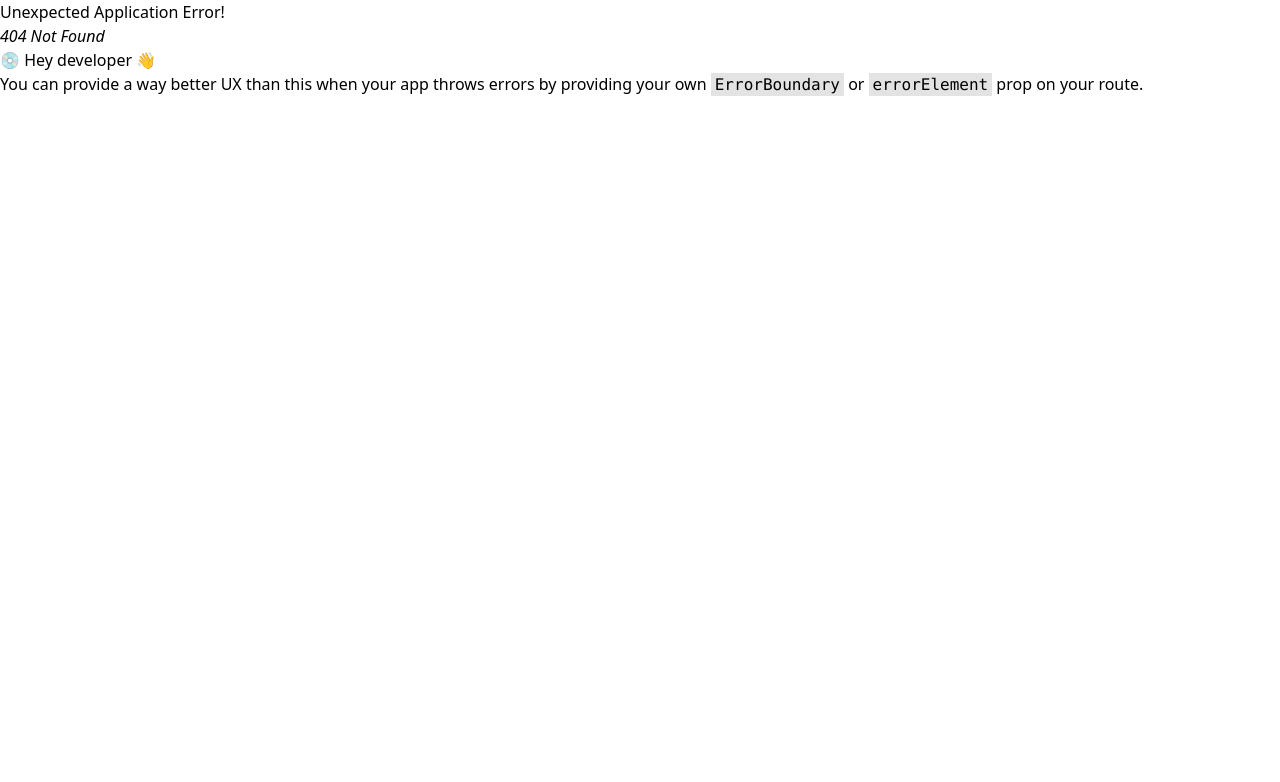
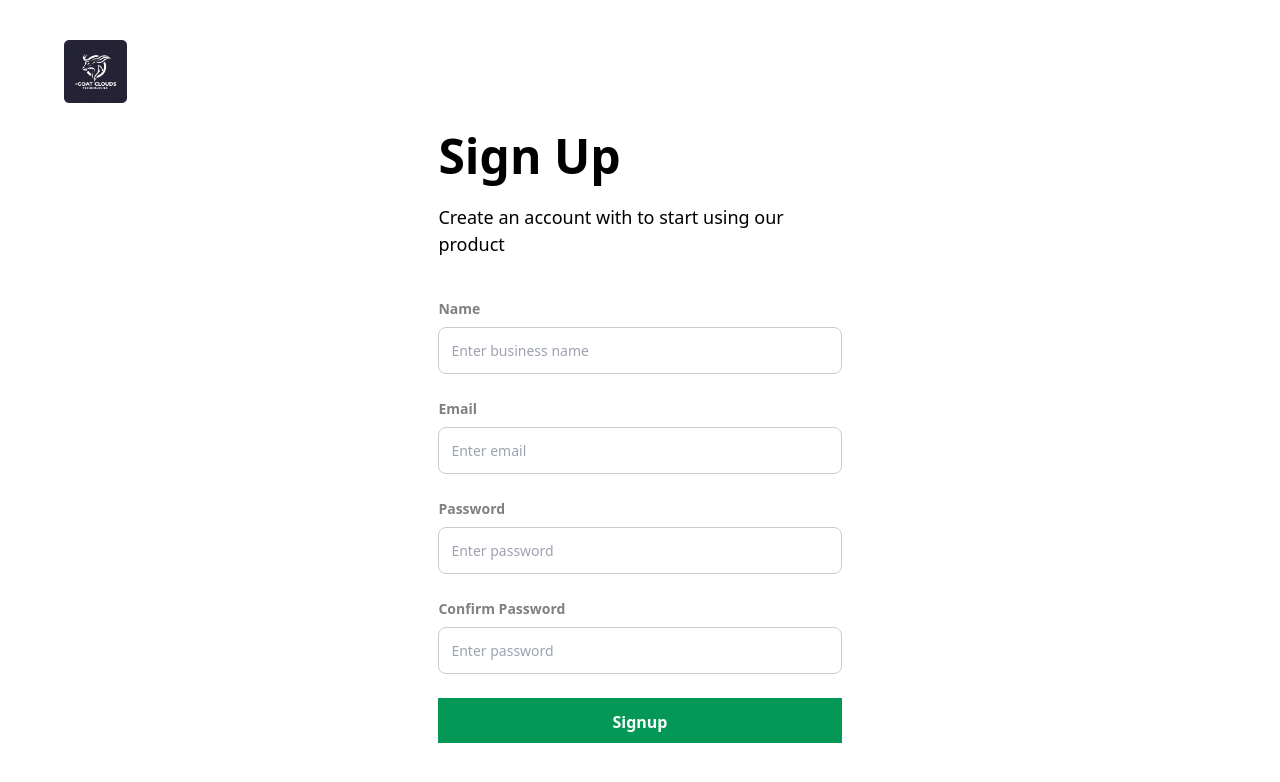
Before and after one commit to Frokesy/altra, a React (Vite) app: page /auth in a window 1280 px wide. Before the commit this address had no page. Shown: the top 782 px of the page. Built offline with nearby package versions, Linux system fonts and the light colour scheme.

Commit message:
designed signup screen

```diff
--- a/src/App.tsx
+++ b/src/App.tsx
@@ -1,10 +1,12 @@
 import SetupScreens from "./pages/setup";
 import { AnimatePresence } from "framer-motion";
 import { createBrowserRouter, RouterProvider } from "react-router-dom";
+import Auth from "./pages/auth";
 
 const App = () => {
   const router = createBrowserRouter([
     { path: "/", element: <SetupScreens /> },
+    { path: "/auth", element: <Auth /> },
   ]);
   return (
     <>
--- /dev/null
+++ b/src/components/sections/auth/Login.tsx
@@ -0,0 +1,9 @@
+const Login = () => {
+  return (
+   <div>
+      <h2>Login</h2>
+    </div>
+  );
+};
+
+export default Login;
--- /dev/null
+++ b/src/components/sections/auth/Signup.tsx
@@ -0,0 +1,66 @@
+import { GoogleIcon } from "../../svgs/Icons";
+
+const Signup = () => {
+  return (
+    <div className="w-[35%] mt-[20vh]">
+      <div className="space-y-3">
+        <h2 className="text-[48px] font-semibold">Sign Up</h2>
+        <p className="text-[18px]">
+          Create an account with to start using our product
+        </p>
+
+        <div className="form space-y-6">
+          <div className="text-[14px] space-y-2 mt-10">
+            <label htmlFor="name" className="text-[#808080] font-semibold">
+              Name
+            </label>
+            <input
+              type="text"
+              placeholder="Enter business name"
+              className="border border-[#ccc] p-3 outline-none w-[100%] rounded-lg"
+            />
+          </div>
+          <div className="text-[14px] space-y-2 mt-10">
+            <label htmlFor="email" className="text-[#808080] font-semibold">
+              Email
+            </label>
+            <input
+              type="email"
+              placeholder="Enter email"
+              className="border border-[#ccc] p-3 outline-none w-[100%] rounded-lg"
+            />
+          </div>
+          <div className="text-[14px] space-y-2 mt-10">
+            <label htmlFor="password" className="text-[#808080] font-semibold">
+              Password
+            </label>
+            <input
+              type="password"
+              placeholder="Enter password"
+              className="border border-[#ccc] p-3 outline-none w-[100%] rounded-lg"
+            />
+          </div>
+          <div className="text-[14px] space-y-2 mt-10">
+            <label htmlFor="cpassword" className="text-[#808080] font-semibold">
+              Confirm Password
+            </label>
+            <input
+              type="password"
+              placeholder="Enter password"
+              className="border border-[#ccc] p-3 outline-none w-[100%] rounded-lg"
+            />
+          </div>
+          <button className="bg-[#039855] w-[100%] font-semibold py-3 text-[#fff]">
+            Signup
+          </button>
+          <button className="border border-[#ccc] w-[100%] flex items-center justify-center text-[#808080] space-x-3 font-semibold py-3">
+            <GoogleIcon />
+            <p>Sign Up wth Google</p>
+          </button>
+        </div>
+      </div>
+    </div>
+  );
+};
+
+export default Signup;
--- /dev/null
+++ b/src/components/svgs/Icons.tsx
@@ -0,0 +1,33 @@
+export const GoogleIcon = () => (
+  <svg
+    width="24"
+    height="24"
+    viewBox="0 0 24 24"
+    fill="none"
+    xmlns="http://www.w3.org/2000/svg"
+  >
+    <g clipPath="url(#clip0_173_2869)">
+      <path
+        d="M23.7663 12.2765C23.7663 11.4608 23.7001 10.6406 23.559 9.83813H12.2402V14.4591H18.722C18.453 15.9495 17.5888 17.2679 16.3233 18.1056V21.104H20.1903C22.4611 19.014 23.7663 15.9274 23.7663 12.2765Z"
+        fill="#4285F4"
+      />
+      <path
+        d="M12.2401 24.0008C15.4766 24.0008 18.2059 22.9382 20.1945 21.1039L16.3276 18.1055C15.2517 18.8375 13.8627 19.252 12.2445 19.252C9.11388 19.252 6.45946 17.1399 5.50705 14.3003H1.5166V17.3912C3.55371 21.4434 7.7029 24.0008 12.2401 24.0008Z"
+        fill="#34A853"
+      />
+      <path
+        d="M5.50277 14.3002C5.00011 12.8099 5.00011 11.196 5.50277 9.70569V6.61475H1.51674C-0.185266 10.0055 -0.185266 14.0004 1.51674 17.3912L5.50277 14.3002Z"
+        fill="#FBBC04"
+      />
+      <path
+        d="M12.2401 4.74966C13.9509 4.7232 15.6044 5.36697 16.8434 6.54867L20.2695 3.12262C18.1001 1.0855 15.2208 -0.034466 12.2401 0.000808666C7.7029 0.000808666 3.55371 2.55822 1.5166 6.61481L5.50264 9.70575C6.45064 6.86173 9.10947 4.74966 12.2401 4.74966Z"
+        fill="#EA4335"
+      />
+    </g>
+    <defs>
+      <clipPath id="clip0_173_2869">
+        <rect width="24" height="24" fill="white" />
+      </clipPath>
+    </defs>
+  </svg>
+);
--- /dev/null
+++ b/src/pages/auth/index.tsx
@@ -0,0 +1,20 @@
+import Footer from "../../components/defaults/Footer";
+import Signup from "../../components/sections/auth/Signup";
+
+const Auth = () => {
+  return (
+    <div className="w-[90vw] mx-auto pt-10">
+      <img src="/assets/logo.png" alt="logo" className="w-[63px] h-[63px]" />
+      <div className="w-[100%] h-[80vh] overflow-y-auto flex flex-col items-center relative justify-center">
+        <div className="flex justify-between min-w-[35%]">
+            <button className="border-b-2 border-[#333] w-[50%] pb-3">Sign up</button>
+            <button className="w-[50%] pb-3">Login</button>
+        </div>
+        <Signup />
+        <Footer />
+      </div>
+    </div>
+  );
+};
+
+export default Auth;
```
